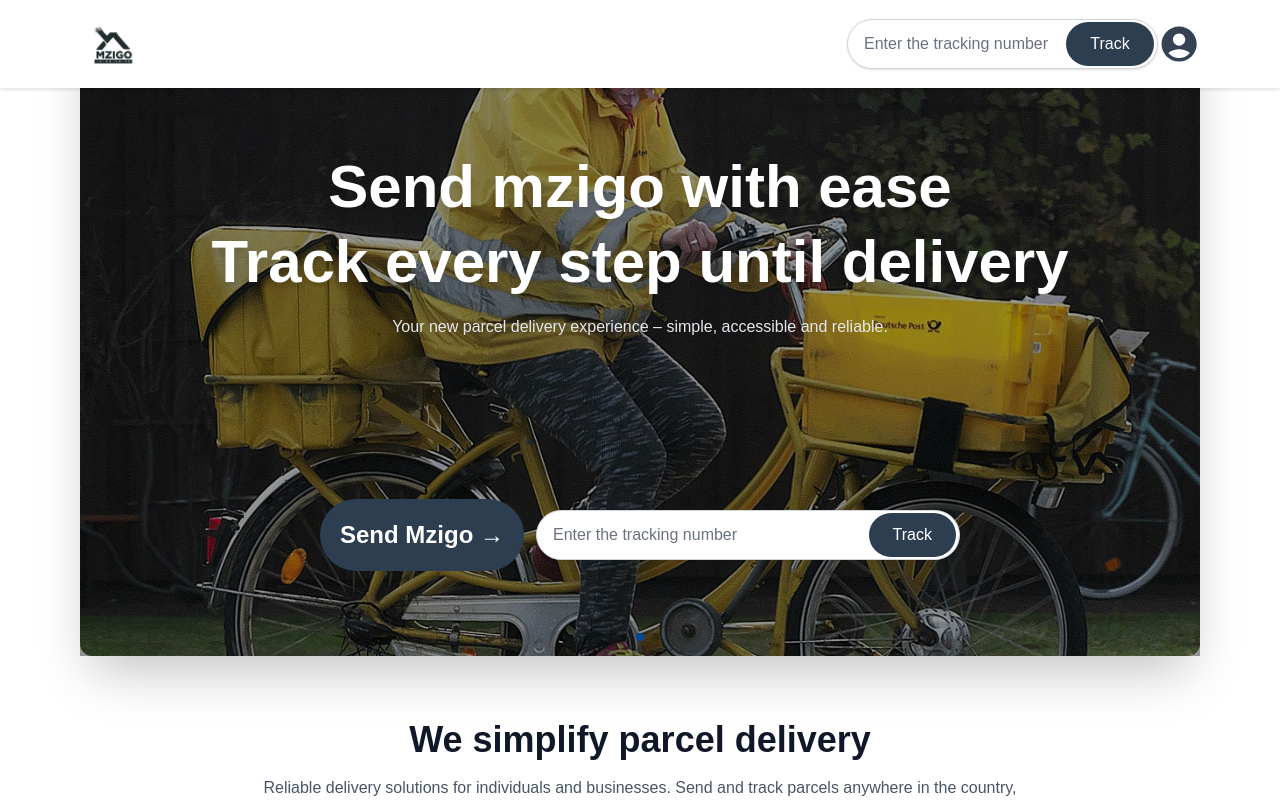
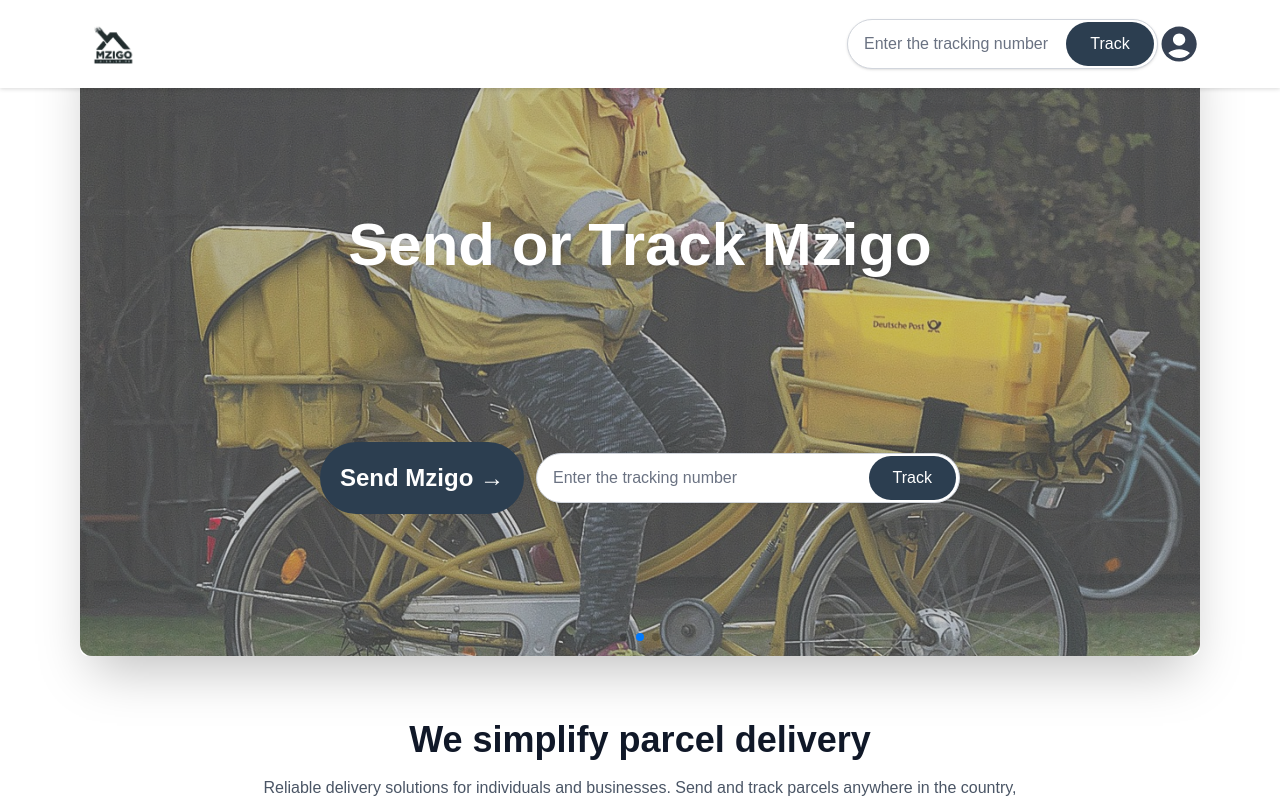
Before and after one commit to Iguru-Limited/Mzigo.co.ke, a Next.js app: page / in a window 1280 px wide. Shown: the top 800 px of the page. Built offline with nearby package versions, Linux system fonts and the light colour scheme.

Commit message:
enhanced HeroSlider image overlays for improved text contrast and visibility

```diff
--- a/app/components/HeroSlider.tsx
+++ b/app/components/HeroSlider.tsx
@@ -30,9 +30,11 @@ export default function HeroSlider() {
               src="/parcel-hero-1.png"
               alt="Parcel Delivery"
               fill
-              className="object-cover"
+              className="object-cover opacity-70" // Reduced opacity here
               priority
             />
+            {/* Additional dark overlay for better text contrast */}
+            <div className="absolute inset-0 bg-black/20"></div>
           </div>
         </SwiperSlide>
         <SwiperSlide>
@@ -41,8 +43,10 @@ export default function HeroSlider() {
               src="/parcel-hero-2.png"
               alt="Parcel Delivery 2"
               fill
-              className="object-cover"
+              className="object-cover opacity-70" // Reduced opacity here
             />
+            {/* Additional dark overlay for better text contrast */}
+            <div className="absolute inset-0 bg-black/20"></div>
           </div>
         </SwiperSlide>
         <SwiperSlide>
@@ -51,22 +55,20 @@ export default function HeroSlider() {
               src="/receive3.jpg"
               alt="Parcel Delivery 3"
               fill
-              className="object-cover"
+              className="object-cover opacity-70" // Reduced opacity here
             />
+            {/* Additional dark overlay for better text contrast */}
+            <div className="absolute inset-0 bg-black/20"></div>
           </div>
         </SwiperSlide>
       </Swiper>
 
       {/* Overlay Text and buttons */}
-      <div className="absolute inset-0 z-20 flex flex-col items-center justify-center text-center px-4 md:px-6 bg-black/40">
+      <div className="absolute inset-0 z-20 flex flex-col items-center justify-center text-center px-4 md:px-6">
         <h1 className="text-3xl sm:text-4xl md:text-5xl lg:text-6xl font-bold text-white leading-tight drop-shadow-lg">
-          Send mzigo with ease
-          <br />
-          Track every step until delivery
+          Send or Track Mzigo
         </h1>
-        <p className="text-gray-200 mt-4 max-w-xl text-sm sm:text-base px-2">
-          Your new parcel delivery experience – simple, accessible and reliable.
-        </p>
+
 
         {/* Parcel Input - Responsive Layout */}
         <div className="flex flex-col sm:flex-row items-center mt-[10rem] mb-[-3rem] space-y-4 sm:space-y-0 sm:space-x-3 w-full max-w-2xl px-4">
```
